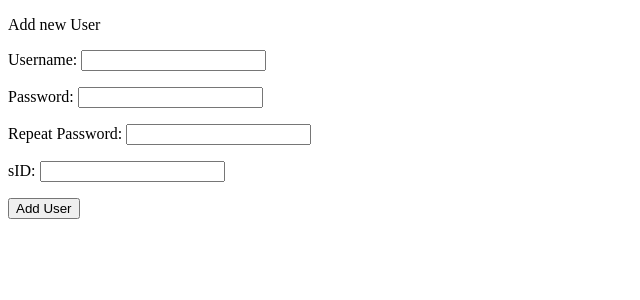
After one commit to GriffinBabe/WatT, a Django app: page /add_user in a window 1280 px wide. The commit adds this page. Shown: the top 300 px of the page, without its empty margins (0-640 px from the left). Run offline with Django 3.2, Linux system fonts and the light colour scheme.

Commit message:
Added User creation & add plant

```diff
--- a/WatT/urls.py
+++ b/WatT/urls.py
@@ -20,12 +20,13 @@ from wattApp import views
 urlpatterns = [
     url(r'^admin/', admin.site.urls),
     url(r'^$',views.login),
-    url(r'^aboutus$',views.aboutus),
+    url(r'^about$',views.aboutus),
     url(r'^login$',views.clientspace),
     url(r'^home$', views.home),
+    url(r'^add_user$', views.add_user),
     url(r'^create_h/(?P<plant_id>\d+)/(?P<humidity>\d+)/$', views.create_Hmeasure),
     url(r'^create_u/(?P<user_id>\d+)/(?P<humidity>\d+)/(?P<temperature>\d+)/$', views.create_Usermeasure),
     url(r'^get_goal/(?P<plant_id>\d+)/$', views.get_goal),
-    url(r'^change_goal$',views.change_goal)
-
+    url(r'^change_goal$',views.change_goal),
+    url(r'^add_plant$', views.add_plant)
 ]
--- a/templates/aboutus.html
+++ b/templates/aboutus.html
@@ -3,8 +3,7 @@
 <head>
     <meta charset="UTF-8">
     <title>WatT - About Us</title>
-    <a href="/home/">Homepage</a>
-    <a href="/login/">Client space</a>
+    <a href="/home">Homepage</a>
 </head>
 <body>
     <h1>About Us</h1>
--- /dev/null
+++ b/templates/add_user.html
@@ -0,0 +1,21 @@
+<!DOCTYPE html>
+<html lang="en">
+<head>
+    <meta charset="UTF-8">
+    <title>Add new user.</title>
+</head>
+<body>
+<p>Add new User</p>
+<form action="/add_user" method="get">
+    <p>Username: <input type="text" name="name" maxlength="30"/> </p>
+    <p>Password: <input type="text" name="pass" maxlength="30"/> </p>
+    <p>Repeat Password: <input type="text" name="rpass" maxlength="30"/> </p>
+    <p>sID: <input type="number" name="sid"/></p>
+    {% if error %}
+        <p>{{error}}</p>
+    {% endif %}
+    <p><input type='submit' value='Add User'/></p>
+</form>
+
+</body>
+</html>
--- a/wattApp/models.py
+++ b/wattApp/models.py
@@ -4,6 +4,7 @@ class User(models.Model):
 
     user_id=models.CharField(max_length=20)
     password=models.CharField(max_length=40)
+    sID=models.IntegerField()
 
     def __str__(self):
         return self.user_id
@@ -13,6 +14,7 @@ class Plant(models.Model):
     owner=models.ForeignKey(User)
     name=models.CharField(max_length=20)
     humidityGoal=models.IntegerField()
+    sID = models.IntegerField()
 
     def __str__(self):
         return "Plant name: "+self.name+". Owned by: "+self.owner.user_id
--- a/wattApp/views.py
+++ b/wattApp/views.py
@@ -80,10 +80,10 @@ def home(request):
         plt.close()
         hmes.append(HMeasures)
 
-    return render_to_response('sativa.html', {'list':plant_plot_names,'roomgraph':room_plot_name})
+    return render_to_response('client.html', {'list':plant_plot_names, 'roomgraph':room_plot_name})
 
 def create_Hmeasure(request, plant_id, humidity):
-    Plant_Measure.objects.create(plant=Plant.objects.get(id=plant_id),humidity=humidity)
+    Plant_Measure.objects.create(plant=Plant.objects.get(sID=plant_id),humidity=humidity)
     return HttpResponse("Thanks for submitting the plant temperature")
 
 def create_Usermeasure(request, user_id,humidity,temperature):
@@ -91,7 +91,7 @@ def create_Usermeasure(request, user_id,humidity,temperature):
     return HttpResponse("Thanks for submitting the User temperature and humidity")
 
 def get_goal(request,plant_id):
-    plant = Plant.objects.get(id=plant_id)
+    plant = Plant.objects.get(sID=plant_id)
     return HttpResponse(plant.humidityGoal)
 
 def change_goal(request):
@@ -116,3 +116,40 @@ def change_goal(request):
         return render_to_response('change_goal.html', {'list': plants_id, 'error': error})
     else:
         return render_to_response('change_goal.html', {'list': plants_id})
+
+
+def add_plant(request):
+
+    if 'user_id' not in request.session or len(
+            User.objects.filter(user_id=request.session['user_id'])) == 0:  # If session has expired, send to login
+        return HttpResponseRedirect('/')
+
+    user_id = request.session['user_id']
+    user = User.objects.get(user_id=user_id)
+
+    if 'name' in request.GET:
+        if len(Plant.objects.filter(sID=request.GET['sid'])) !=0 : #If sID already used -> incorrect
+            error='Incorrect sID'
+        else:
+            plant = Plant.objects.create(owner=user, name=request.GET['name'], humidityGoal=request.GET['goal'], sID=request.GET['sid'])
+            plant.save()
+            error="Plant Added"
+        return render_to_response('add_plant.html',{'error':error})
+
+    else:
+        return  render_to_response('add_plant.html')
+
+def add_user(request):
+    if 'username' in request.GET:
+        if request.GET['pass'] == request.GET['rpass']:
+            if len(User.objects.filter(sID=request.GET['sid'])) == 0:
+                user = User.objects.create(user_id=request.GET["username"], password=request.GET['pass'], sID=request.GET['sid'])
+                user.save()
+                error = "User created."
+            else:
+                error = 'Incorrect sID'
+        else:
+            error = 'Two different passwords'
+        return render_to_response('add_user.html',{'error':error})
+    else:
+        return render_to_response('add_user.html')
```
Also changed, not shown: templates/add_plant.html (added, +23 -0 lines), templates/client.html (+15 -5 lines), templates/sativa.html (deleted, +0 -22 lines), wattApp/static/Test_User_Temperature.png, 2 other files.
